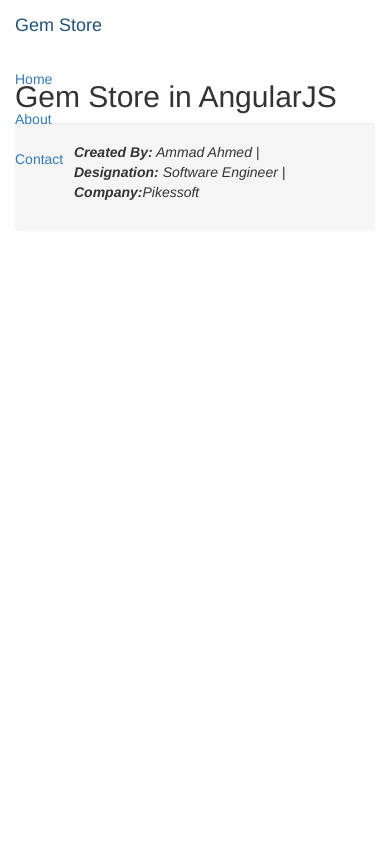
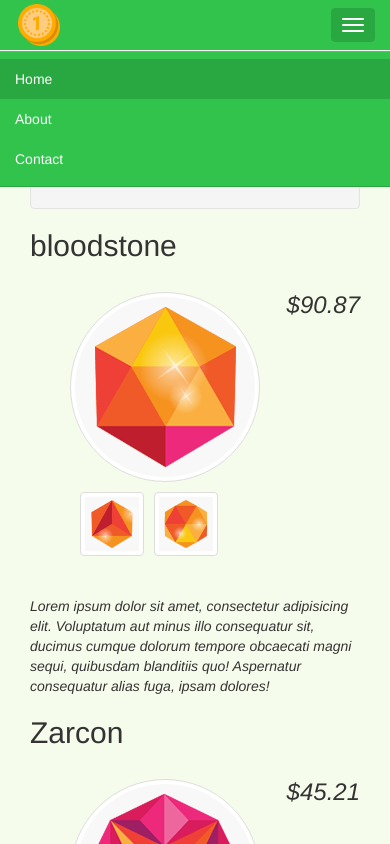
Before and after one commit to ammadpikes/Gemstore, a website: page index.html in a window 390 px wide. Both pictures are taken after a click on the button "Toggle navigation". Shown: the top 844 px of the page. Drawn offline with nearby package versions, Linux system fonts and the light colour scheme.

Commit message:
Basic Structure Done

```diff
--- a/css/custom.css
+++ b/css/custom.css
@@ -1,3 +1,7 @@
+body{
+  background: #F6FCEC;
+}
+
 .text-center{
   text-align: center;
 }
@@ -7,10 +11,98 @@ ul > li{
   display: inline-block;
 }
 
-.well {
-  border: none;
-}
-
 .generic-cont{
   padding-top: 60px;
 }
+
+.logo{
+  width: 48px;
+  height: 48px;
+  margin-top: -14px;
+}
+
+.gem-images{
+  padding: 0px;
+  width: 120px;
+  height: 120px;
+}
+
+.small-image{
+  padding: 5px 0px 5px 10px;
+}
+
+.img-small{
+  width: 64px;
+  height: 64px;
+}
+
+
+
+
+
+
+
+
+
+
+/* -------- Navbar Customization ------- */
+
+  .navbar-default {
+    background-color: #32c34d;
+    border-color: #29a740;
+  }
+  .navbar-default .navbar-brand {
+    color: #fcfdfd;
+  }
+  .navbar-default .navbar-brand:hover, .navbar-default .navbar-brand:focus {
+    color: #ffffff;
+  }
+  .navbar-default .navbar-text {
+    color: #fcfdfd;
+  }
+  .navbar-default .navbar-nav > li > a {
+    color: #fcfdfd;
+  }
+  .navbar-default .navbar-nav > li > a:hover, .navbar-default .navbar-nav > li > a:focus {
+    color: #ffffff;
+  }
+  .navbar-default .navbar-nav > .active > a, .navbar-default .navbar-nav > .active > a:hover, .navbar-default .navbar-nav > .active > a:focus {
+    color: #ffffff;
+    background-color: #29a740;
+  }
+  .navbar-default .navbar-nav > .open > a, .navbar-default .navbar-nav > .open > a:hover, .navbar-default .navbar-nav > .open > a:focus {
+    color: #ffffff;
+    background-color: #29a740;
+  }
+  .navbar-default .navbar-toggle {
+    border-color: #29a740;
+  }
+  .navbar-default .navbar-toggle:hover, .navbar-default .navbar-toggle:focus {
+    background-color: #29a740;
+  }
+  .navbar-default .navbar-toggle .icon-bar {
+    background-color: #fcfdfd;
+  }
+  .navbar-default .navbar-collapse,
+  .navbar-default .navbar-form {
+    border-color: #fcfdfd;
+  }
+  .navbar-default .navbar-link {
+    color: #fcfdfd;
+  }
+  .navbar-default .navbar-link:hover {
+    color: #ffffff;
+  }
+
+  @media (max-width: 767px) {
+    .navbar-default .navbar-nav .open .dropdown-menu > li > a {
+      color: #fcfdfd;
+    }
+    .navbar-default .navbar-nav .open .dropdown-menu > li > a:hover, .navbar-default .navbar-nav .open .dropdown-menu > li > a:focus {
+      color: #ffffff;
+    }
+    .navbar-default .navbar-nav .open .dropdown-menu > .active > a, .navbar-default .navbar-nav .open .dropdown-menu > .active > a:hover, .navbar-default .navbar-nav .open .dropdown-menu > .active > a:focus {
+      color: #ffffff;
+      background-color: #29a740;
+    }
+  }
--- a/index.html
+++ b/index.html
@@ -11,8 +11,9 @@
   <title>Gem Store In Angular</title>
 </head>
 <body>
+  <div class="container">
     <header>
-    <nav id="header" class="navbar navbar-fixed-top">
+      <nav id="header" class="navbar navbar-default navbar-fixed-top">
           <div id="header-container" class="container navbar-container">
               <div class="navbar-header">
                   <button type="button" class="navbar-toggle collapsed" data-toggle="collapse" data-target="#navbar" aria-expanded="false" aria-controls="navbar">
@@ -21,7 +22,7 @@
                       <span class="icon-bar"></span>
                       <span class="icon-bar"></span>
                   </button>
-                <a id="brand" class="navbar-brand" href="#">Gem Store</a>
+                  <a id="brand" class="navbar-brand" href="#"><img src="images/Expensive-64.png" height="64" width="64" alt="Store Logo" class="logo"></a>
               </div>
               <div id="navbar" class="collapse navbar-collapse">
                   <ul class="nav navbar-nav">
@@ -29,34 +30,39 @@
                       <li><a href="#about">About</a></li>
                       <li><a href="#contact">Contact</a></li>
                   </ul>
-            </div><!-- /.nav-collapse -->
-        </div><!-- /.container -->
-    </nav><!-- /.navbar -->
-  </header>
-
+              </div><!-- nav-collapse Finished -->
+          </div><!-- container Closed -->
+      </nav><!-- navbar Finished -->
+    </header> <!-- Header Finished -->
     <div class="generic-cont">
       <div class="container">
-      <div class="jumbotran">
-        <h2>Gem Store in AngularJS</h2>
+        <div class="jumbotran well">
+          <h1>Gem Store in AngularJS</h1>
         </div>
-    <footer>
-      <div class="well" ng-controller ="StoreController as store">
+        <div ng-controller ="StoreController as store">
+          <div ng-hide="store.products.canPurchase" ng-repeat="product in store.products">
+              <h2> {{ product.name }} </h2>
+            <span class="pull-right">
+              <em><h3>{{ product.price | currency }} </h3></em></span><br>
+            <div class="gallery" ng-show="product.images.length">
               <ul>
-          <li><em><strong>Created By:</strong> {{ store.c.name }} | </em></li>
-          <li><em><strong>Designation:</strong> {{ store.c.desig }} | </em></li>
-          <li><em><strong>Company:</strong>{{ store.c.company }}</em></li>
+                <li>
+                <img class="main-gems img img-circle img-thumbnail center-block" ng-src="{{ product.icon }}" alt="{{product.name}}">
+                </li><br>
+                <li ng-repeat = "image in product.images" class= "small-image" >
+                  <img ng-src="{{image.path}}" alt="{{product.name}}" class="img-small thumbnail pull-left">
+                </li>
               </ul>
             </div>
-    </footer>
+            <em>{{ product.description }}</em>
+        </div> <!-- List Group -->
+      </div> <!-- Store Controller Holder -->
     </div>
+  </div> <!-- Generic Container -->
 
 
 
 
-
-
-
-
-  </div>
+  </div> <!-- Main Container -->
 </body>
 </html>
--- a/scripts/index.js
+++ b/scripts/index.js
@@ -2,13 +2,43 @@
 
   var app = angular.module('myapp', [ ]);
   app.controller('StoreController', function(){
-    this.c = creator;
+    this.products = gems;
   });
 
-  var creator = {
-    name: "Ammad Ahmed",
-    desig: "Software Engineer",
-    company: "Pikessoft"
-  }
+  var gems = [
+    {
+    name: 'bloodstone',
+    description: "Lorem ipsum dolor sit amet, consectetur adipisicing elit. Voluptatum aut minus illo consequatur sit, ducimus cumque dolorum tempore obcaecati magni sequi, quibusdam blanditiis quo! Aspernatur consequatur alias fuga, ipsam dolores!",
+    price: 90.87,
+    icon: 'images/bloodstone-one.gif',
+    canPurchase: true,
+    images: [{path: 'images/bloodstone-two.gif'},
+              {path: 'images/bloodstone-three.gif'}]
+  },
+  {
+    name: 'Zarcon',
+    description: "Lorem ipsum dolor sit amet, consectetur adipisicing elit. Voluptatum aut minus illo consequatur sit, ducimus cumque dolorum tempore obcaecati magni sequi, quibusdam blanditiis quo! Aspernatur consequatur alias fuga, ipsam dolores!",
+    price: 45.21,
+    icon: 'images/zarcon-one.gif',
+    canPurchase: true,
+    images: [{path: 'images/zarcon-two.gif'},
+              {path: 'images/zarcon-three.gif'}]
+  },
+  {
+    name: "Diamond",
+    description: "Lorem ipsum dolor sit amet, consectetur adipisicing elit. Voluptatum aut minus illo consequatur sit, ducimus cumque dolorum tempore obcaecati magni sequi, quibusdam blanditiis quo! Aspernatur consequatur alias fuga, ipsam dolores!",
+    price: 110.50,
+    icon: 'images/diomand-three.png',
+    canPurchase: true,
+    images: []
+  },
+  {
+    name: "Ruby",
+    description: "Lorem ipsum dolor sit amet, consectetur adipisicing elit. Voluptatum aut minus illo consequatur sit, ducimus cumque dolorum tempore obcaecati magni sequi, quibusdam blanditiis quo! Aspernatur consequatur alias fuga, ipsam dolores!",
+    price: 103.70,
+    icon: 'images/ruby-three.png',
+    canPurchase: true,
+    images: [{ path: 'images/ruby-two.png' }]
 
+  }]
 }());
```
Also changed, not shown: images/Expensive-64.png (added), images/bloodstone-one.gif (added), images/bloodstone-three.gif (added), images/bloodstone-two.gif (added), images/diomand-one.png (added), images/diomand-three.png (added), images/diomand-two.png (added), images/ruby-one.png (added), images/ruby-three.png (added), images/ruby-two.png (added), images/saphire-one.png (added), images/two.png (added), images/zarcon-one.gif (added), images/zarcon-three.gif (added), 1 more files. Lines whose indentation alone changed are shown as unchanged.
